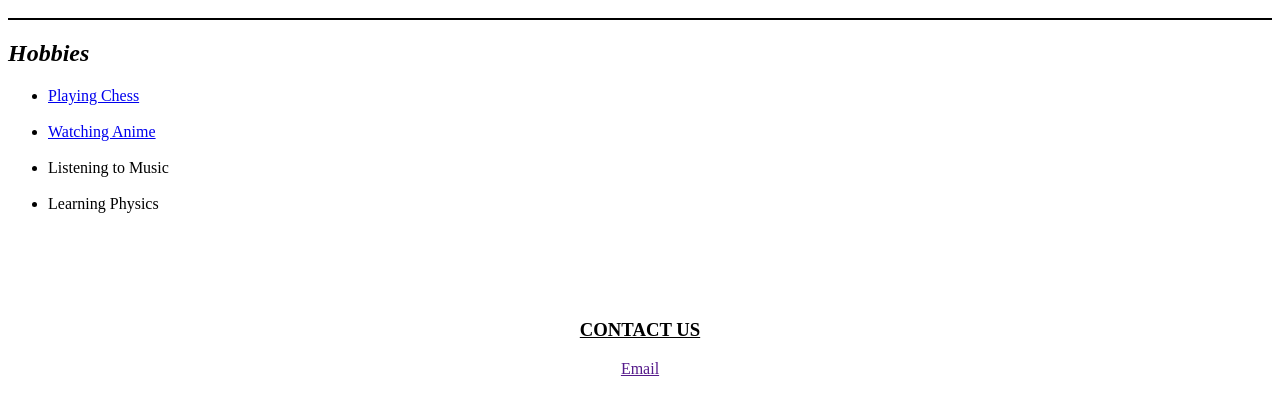
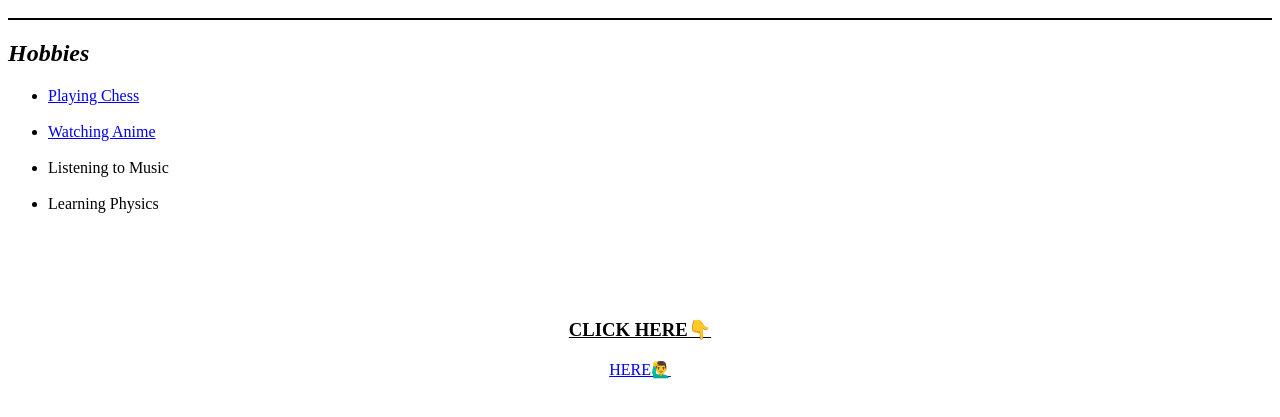
Before and after one commit to Pratham-1127/mine, a plain HTML site: page index.html in a window 1280 px wide. Shown: the part 257-674 px from the top of the page. Drawn offline with Linux system fonts and the light colour scheme.

Commit message:
Update index.html

```diff
--- a/index.html
+++ b/index.html
@@ -36,8 +36,8 @@
     <br>
     <br>
     <center>
-        <u><h3><strong>CONTACT US</strong></h3></u>
-        <a href="">Email</a>
+        <u><h3><strong>CLICK HERE👇</strong></h3></u>
+        <a href="./sorry.html">HERE🙋‍♂️</a>
     </center>
 
 
```
